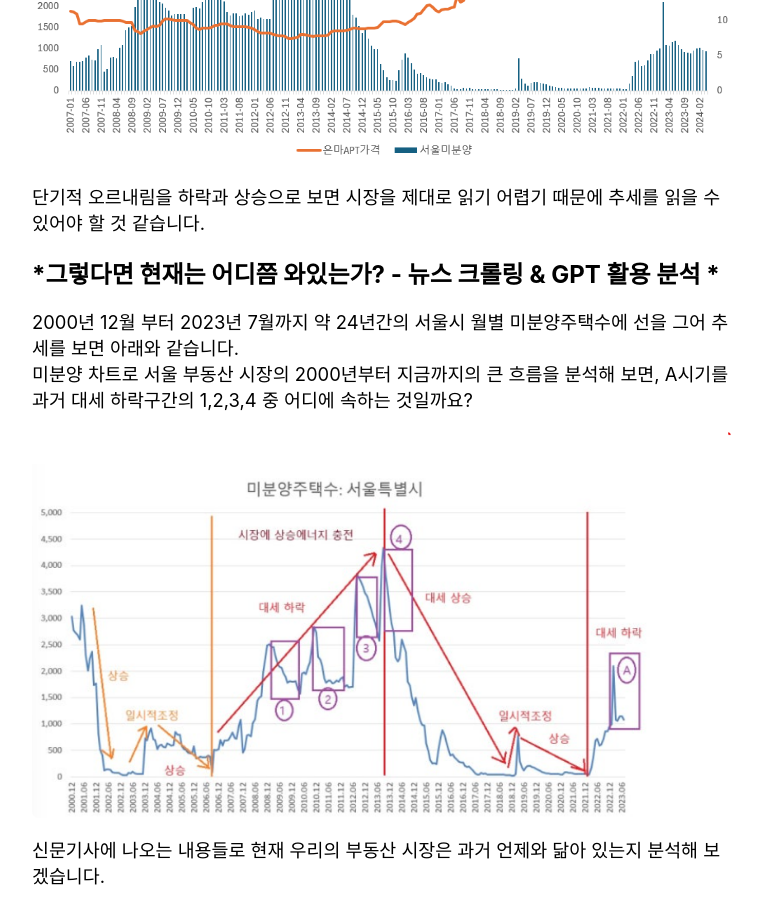
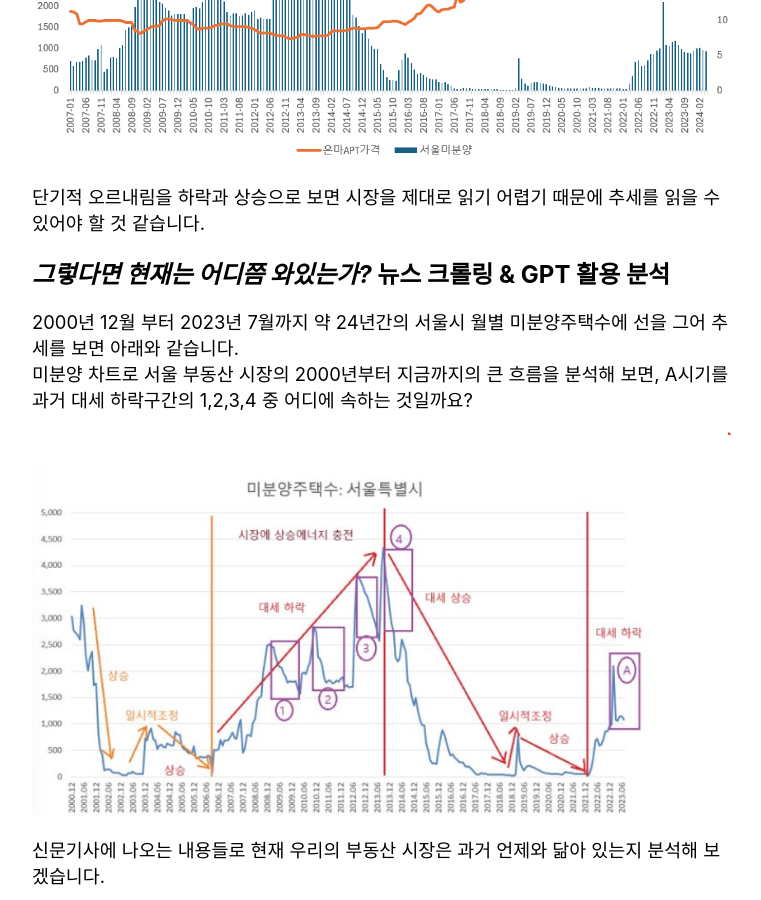
Before and after one commit to Timeleeh/skkufinal.github.io, a Jekyll site: the page built from _posts/2024-06-18-미분양 주택수와 주택가격 상관관계.md, in a window 1280 px wide and 900 px high, scrolled down 815 px. Shown: the whole window, without its empty margins (258-1019 px from the left). Built offline with Jekyll 4.4.1, drawn with Linux system fonts in a browser that asks for light colours; nearby versions of some CDN libraries; comment, search, counter and statistics services are not loaded.

```diff
--- a/_posts/2024-06-18-미분양 주택수와 주택가격 상관관계.md
+++ b/_posts/2024-06-18-미분양 주택수와 주택가격 상관관계.md
@@ -30,7 +30,7 @@ categories: jekyll update
 
 
 
-*그렇다면 현재는 어디쯤 와있는가? - 뉴스 크롤링 & GPT 활용 분석 *
+*그렇다면 현재는 어디쯤 와있는가?* 뉴스 크롤링 & GPT 활용 분석
 ---
 2000년 12월 부터 2023년 7월까지 약 24년간의 서울시 월별 미분양주택수에 선을 그어 추세를 보면 아래와 같습니다.<br>
 미분양 차트로 서울 부동산 시장의 2000년부터 지금까지의 큰 흐름을 분석해 보면, A시기를 과거 대세 하락구간의 1,2,3,4 중 어디에 속하는 것일까요?<br>
```
